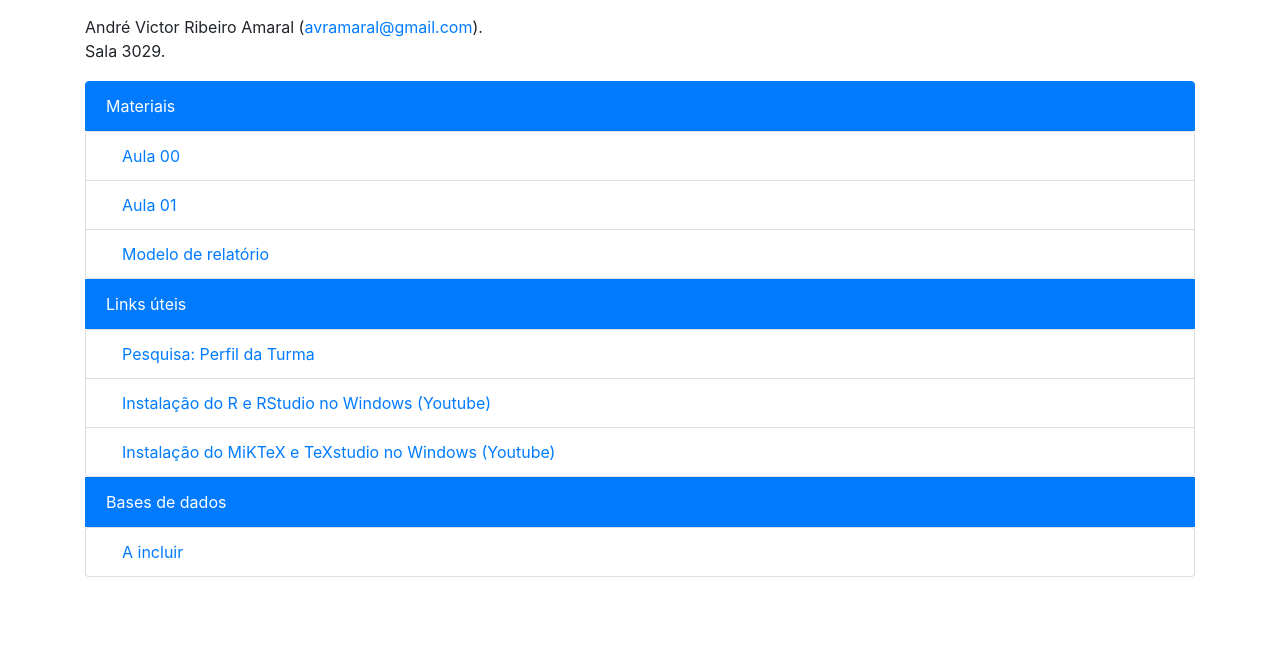
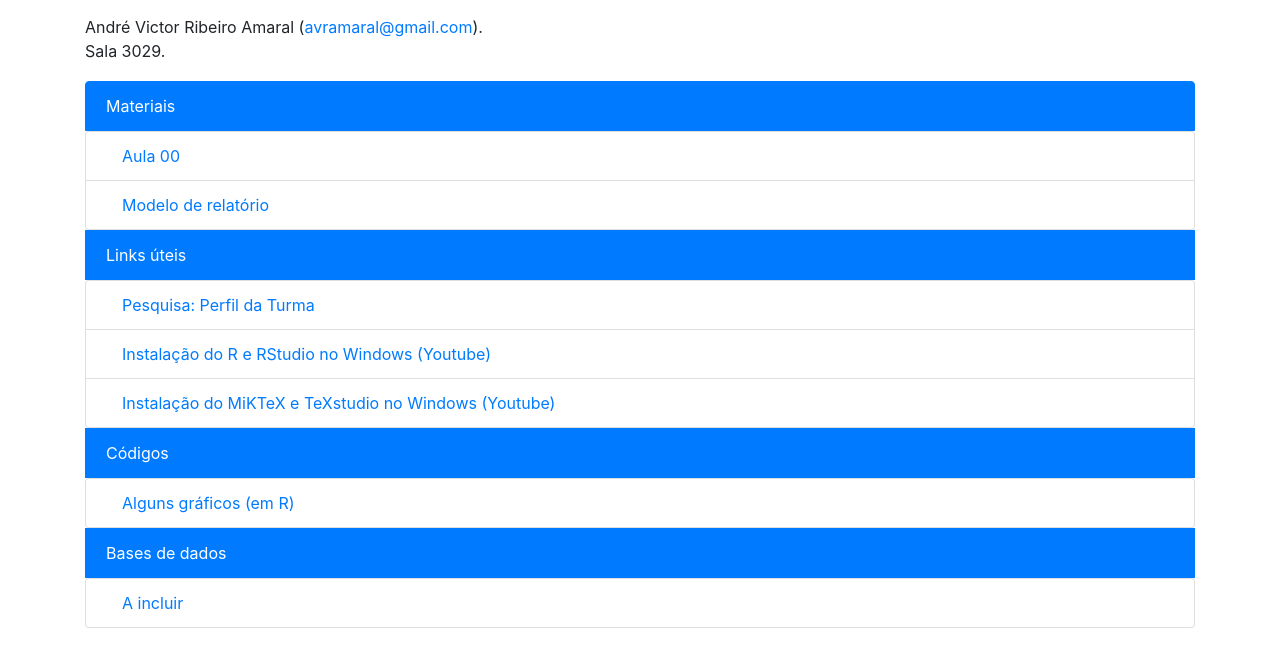
Before and after one commit to avramaral/AulasEstProb, a plain HTML site: page index.html in a window 1280 px wide. Shown: the part 114-778 px from the top of the page. Drawn offline with nearby package versions, Linux system fonts and the light colour scheme.

Commit message:
update index page

```diff
--- a/index.html
+++ b/index.html
@@ -29,7 +29,6 @@
                 <li class="list-group-item active">Materiais</li>
                 <ul class="list-group">
                     <li class="list-group-item indent"><a href="Materiais/aula_00.pdf" target="_blank">Aula 00</a></li>
-                    <li class="list-group-item indent"><a href="Materiais/aula_01.pdf" target="_blank">Aula 01</a></li>
                     <li class="list-group-item indent"><a href="Materiais/Modelo_Relatorio.zip" download>Modelo de relatório</a></li>
                 </ul>
                 <li class="list-group-item active">Links úteis</li>
@@ -37,6 +36,10 @@
                     <li class="list-group-item indent"><a href="https://forms.gle/VMr3pzB9vGdUv7P67" target="_blank">Pesquisa: Perfil da Turma</a></li>
                     <li class="list-group-item indent"><a href="https://www.youtube.com/watch?v=Z0a8hmyWsBw" target="_blank">Instalação do R e RStudio no Windows (Youtube)</a></li>
                     <li class="list-group-item indent"><a href="https://youtu.be/SaVO8rrttDY?t=1113" target="_blank">Instalação do MiKTeX e TeXstudio no Windows (Youtube)</a></li>
+                </ul>
+                <li class="list-group-item active">Códigos</li>
+                <ul class="list-group">
+                    <li class="list-group-item indent"><a href="Código/Gráficos.R" download>Alguns gráficos (em R)</a></li>
                 </ul>
                 <li class="list-group-item active">Bases de dados</li>
                 <ul class="list-group">
```
Also changed, not shown: 2 other files.
